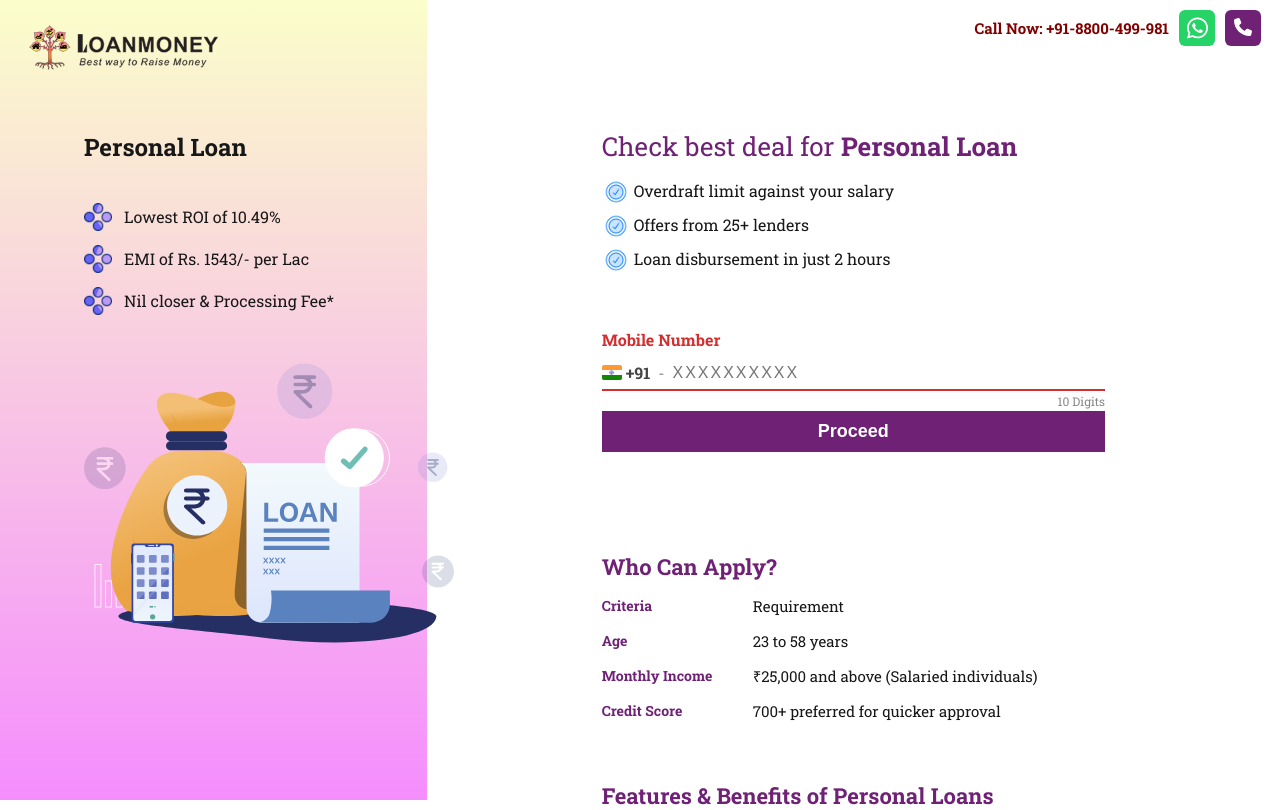
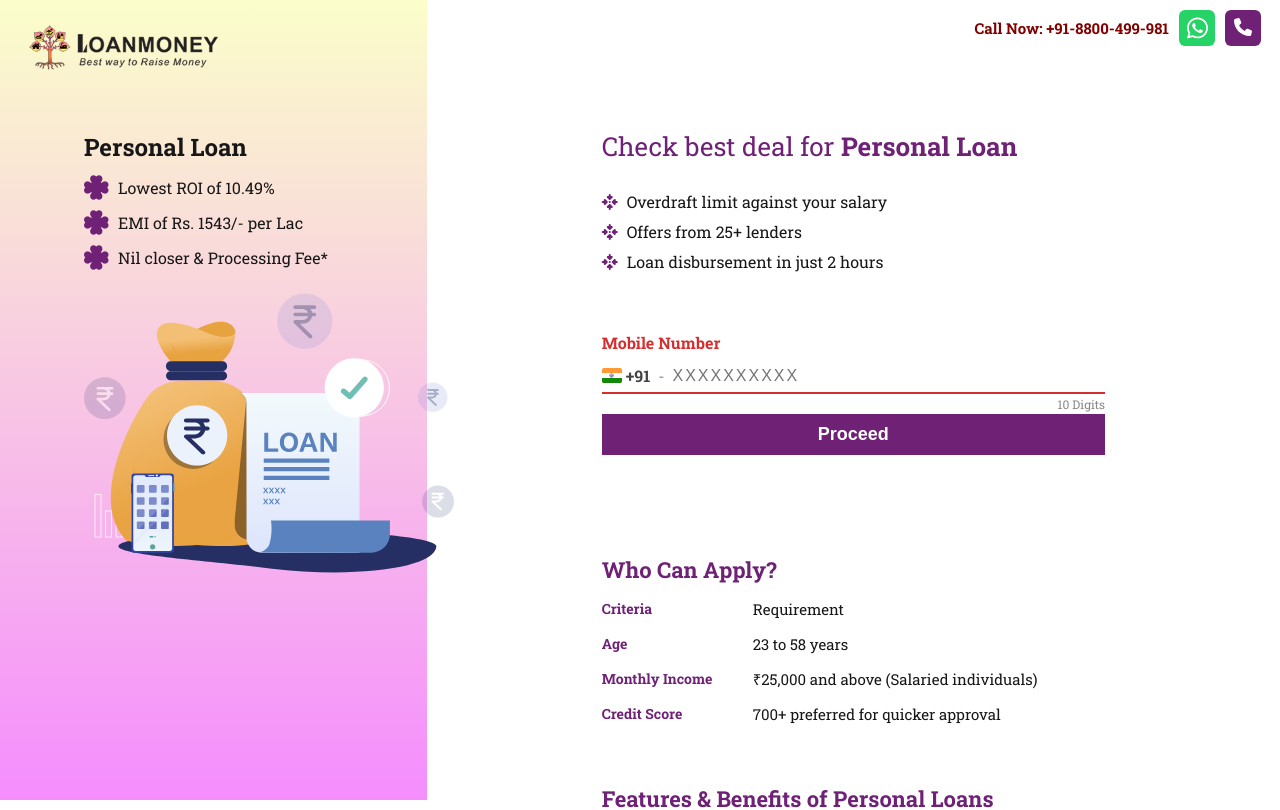
Before and after one commit to loanmoneyindia/lmi_lp, a Next.js app: page / in a window 1280 px wide. Shown: the top 810 px of the page. Built offline with nearby package versions, Linux system fonts and the light colour scheme.

Commit message:
Change Icons

```diff
--- a/package.json
+++ b/package.json
@@ -9,6 +9,7 @@
     "lint": "next lint"
   },
   "dependencies": {
+    "@fortawesome/fontawesome-free": "^6.7.2",
     "@fortawesome/fontawesome-svg-core": "^6.7.2",
     "@fortawesome/free-brands-svg-icons": "^6.7.2",
     "@fortawesome/free-solid-svg-icons": "^6.7.2",
--- a/src/app/globals.css
+++ b/src/app/globals.css
@@ -52,38 +52,24 @@ ul, ol{list-style: none;}
   height: 100vh;
   width: -webkit-fill-available;
 }
-.left_feature{
-  padding: 32px 0px;
-}
-.left_pointer{
-  width: 32px;
-  height: 32px;
-  display: inline-block;
-  position: relative;
-  vertical-align: text-bottom;
-  margin: 0 8px 0 0;
-  top:8px
-}
-.left_pointer img{
-  width: 28px;
-  height: 28px;
-}
-.right_pointer{
-  width: 24px;
-  height: 24px;
-  display: inline-block;
-  position: relative;
-  vertical-align: text-bottom;
-  margin: 0 8px 0 0;
-  top:1px
-}
-.left_feature ul li, .right_feature ul li{
-  margin: 0 0 10px 0;
-  position: relative;
+.left_feature ul li{
+  margin: 0 0 15px 0;
   font-size: 16px;
   line-height: 20px;
   font-weight: 500;
-  color:#171717
+  color:#171717;
+  display: flex;
+  align-items: center;
+  padding-left: 34px;
+}
+.right_feature ul li{
+  margin: 0 0 10px 0;
+  font-size: 16px;
+  line-height: 20px;
+  font-weight: 500;
+  color:#171717;
+  display: flex;
+  align-items: center;
 }
 .lp_logo{
   width: 200px;
@@ -273,12 +259,12 @@ ul, ol{list-style: none;}
   color: #171717;
 }
 
-.custom-list {
+.custom-list, .custom-list2 {
   list-style: none;
   padding-top: 15px;
 }
 
-.custom-list li {
+.custom-list li, .custom-list2 li {
   position: relative;
   padding-left: 25px; /* Space for the image */
   margin-bottom: 10px;
@@ -288,15 +274,25 @@ ul, ol{list-style: none;}
 }
 
 .custom-list li::before {
-  content: "";
+  content: "\e4be"; /* Unicode for Font Awesome check icon */
+  font-family: "Font Awesome 6 Free"; /* or "Font Awesome 5 Free" */
+  font-weight: 900; /* 900 for solid icons, 400 for regular */
   position: absolute;
   left: 0;
   top: 0;
-  width: 24px;
-  height: 24px;
-  background-image: url('../../public/images/check-mark.png'); /* Replace with your image */
-  background-size: contain;
-  background-repeat: no-repeat;
+  font-size: 16px;
+  color: #6f2176;
+}
+
+.custom-list2 li::before{
+  content: "\e139"; /* Unicode for Font Awesome check icon */
+  font-family: "Font Awesome 6 Free"; /* or "Font Awesome 5 Free" */
+  font-weight: 900; /* 900 for solid icons, 400 for regular */
+  position: absolute;
+  left: 0;
+  top: 0;
+  font-size: 28px;
+  color: #6f2176;
 }
 
 .info{
@@ -456,19 +452,11 @@ ul, ol{list-style: none;}
   .lp_image{
     width: 145px;
   }
-  .left_pointer{
-    width: 14px;
-    height: 14px;
-    top: -2px;
-    margin: 0 4px 0 0;
-  }
-  .left_pointer img{
-    width: 14px;
-    height: 14px;
-  }
+
   .left_feature ul li, .right_feature ul li{
     margin: 0 0 5px 0;
-    position: relative;
+    display: flex;
+    align-items: center;
     font-size: 13px;
     line-height: 20px;
     font-weight: 500;
@@ -524,5 +512,11 @@ ul, ol{list-style: none;}
     align-items: center;
     padding: 8px;
   }
-
+  .custom-list2 li::before{
+    font-size: 18px;
+    color: #6f2176;
+  }
+  .left_feature ul li{
+    padding-left: 18px;
+  }
 }
--- a/src/app/layout.js
+++ b/src/app/layout.js
@@ -2,6 +2,7 @@ import { Roboto_Slab } from "next/font/google";
 import "./globals.css";
 
 import '@fortawesome/fontawesome-svg-core/styles.css';
+import '@fortawesome/fontawesome-free/css/all.min.css';
 import { config } from '@fortawesome/fontawesome-svg-core';
 config.autoAddCss = false;
 
--- a/src/app/page.js
+++ b/src/app/page.js
@@ -5,6 +5,8 @@ import logo from "../../public/images/logo.png";
 import personal_loan from "../../public/images/personal_loan.svg";
 import bullets from "../../public/images/bullet-point.png";
 import CallNowForMobile from "@/components/CallNowForMobile";
+import { FontAwesomeIcon } from "@fortawesome/react-fontawesome";
+import { faClover } from "@fortawesome/free-solid-svg-icons";
 
 export default function Home() {
   return (
@@ -20,10 +22,10 @@ export default function Home() {
             <div className="leftInfo">
               <h1>Personal Loan</h1>
               <div className="left_feature">
-                <ul>
-                  <li><div className="left_pointer"><Image src={bullets} alt="Bullet" width={28} height={28} /></div>Lowest ROI of 10.49%</li>
-                  <li><div className="left_pointer"><Image src={bullets} alt="Bullet" width={28} height={28} /></div>EMI of Rs. 1543/- per Lac</li>
-                  <li><div className="left_pointer"><Image src={bullets} alt="Bullet" width={28} height={28} /></div>Nil closer & Processing Fee*</li>
+                <ul className="custom-list2">
+                  <li>Lowest ROI of 10.49%</li>
+                  <li>EMI of Rs. 1543/- per Lac</li>
+                  <li>Nil closer & Processing Fee*</li>
                 </ul>
               </div>
             </div>
--- a/src/components/right-side.jsx
+++ b/src/components/right-side.jsx
@@ -18,10 +18,10 @@ const RightSide = () => {
             <h2>Check best deal for <strong>Personal Loan</strong></h2>
           </div>
           <div className="right_feature">
-            <ul>
-            <li><div className="right_pointer"><Image src={bullets} alt="Bullet" width={28} height={28} /></div>Overdraft limit against your salary</li>
-            <li><div className="right_pointer"><Image src={bullets} alt="Bullet" width={28} height={28} /></div>Offers from 25+ lenders</li>
-            <li><div className="right_pointer"><Image src={bullets} alt="Bullet" width={28} height={28} /></div>Loan disbursement in just 2 hours</li>
+            <ul className="custom-list">
+                <li>Overdraft limit against your salary</li>
+                <li>Offers from 25+ lenders</li>
+                <li>Loan disbursement in just 2 hours</li>
             </ul>
           </div>
           <Suspense fallback={<div>Loading...</div>}>
```
Also changed, not shown: 1 other file (tests, documents, lock files or other folders).
